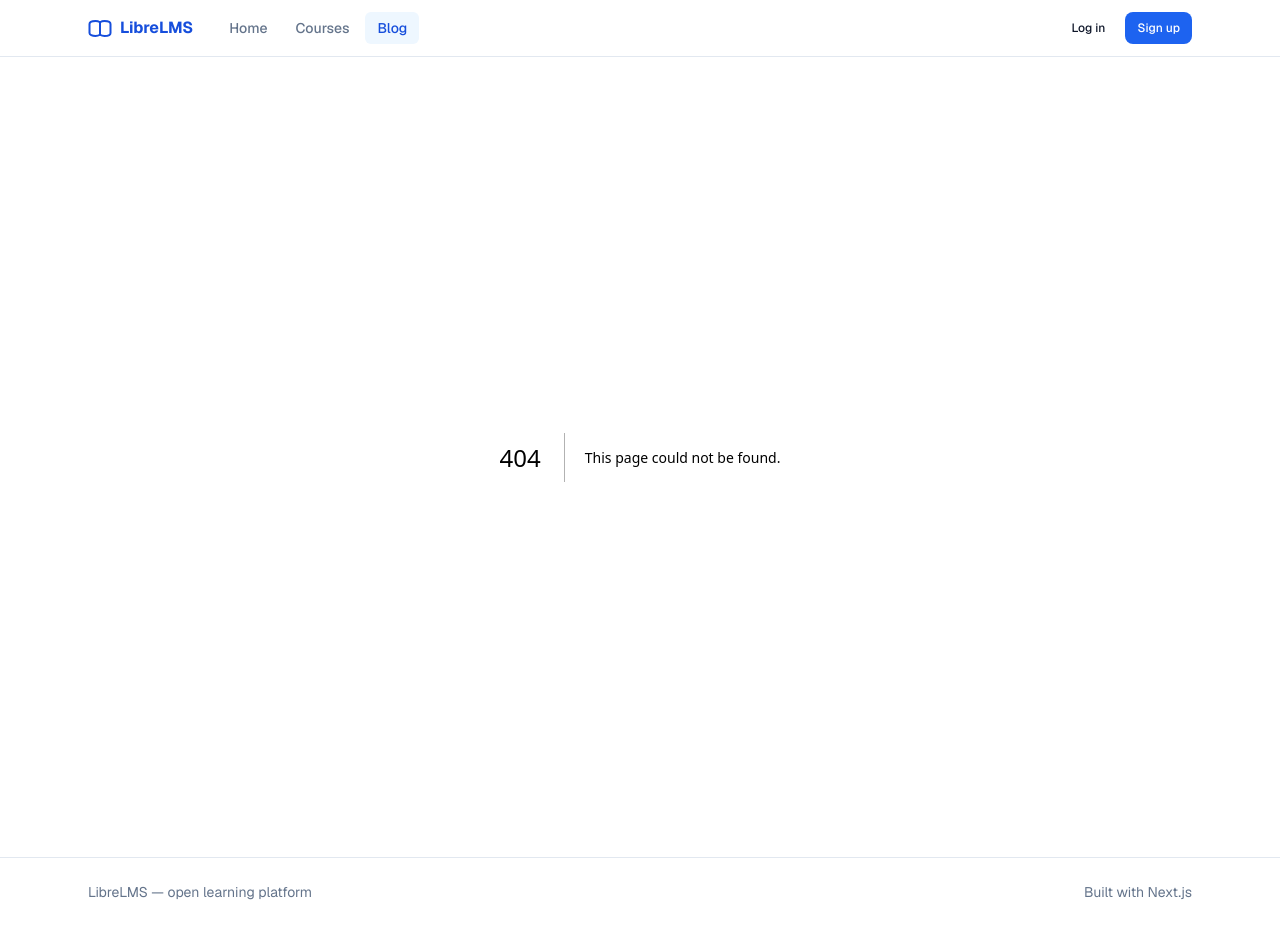
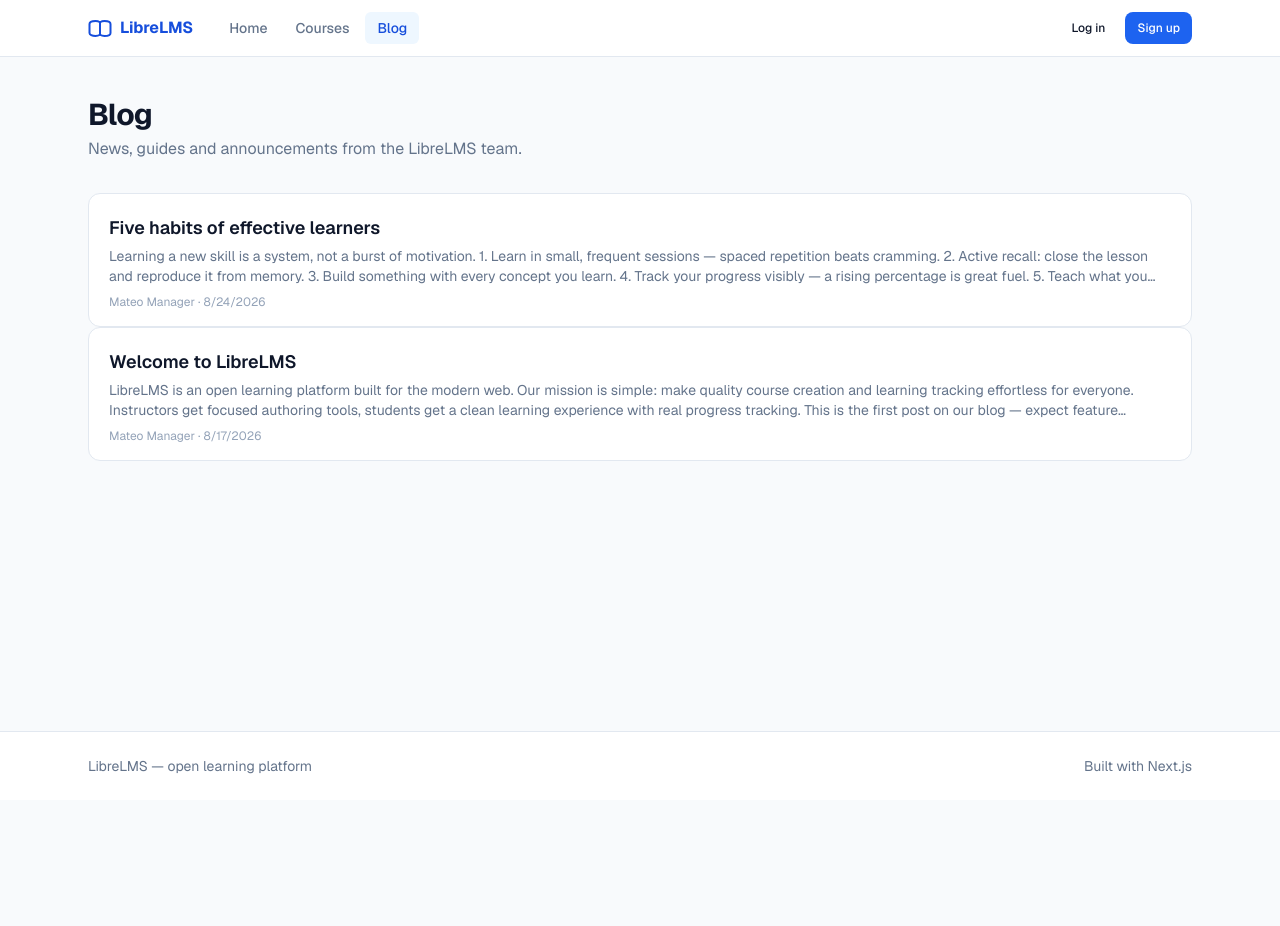
Before and after one commit to saifshahriar/librelms-web, a Next.js app: page /blog in a window 1280 px wide. Before the commit this address had no page. After the commit the page ends 800 px from the top, so only its background shows below. Built offline with nearby package versions, Linux system fonts and the light colour scheme.

Commit message:
feat: blog list page

```diff
--- /dev/null
+++ b/src/app/blog/page.tsx
@@ -0,0 +1,94 @@
+"use client";
+
+import Link from "next/link";
+import { useEffect, useState } from "react";
+import { Badge, Card, CardBody } from "@/components/ui";
+import { postService } from "@/lib/api";
+import { useAuth } from "@/lib/auth-context";
+import { canWritePosts } from "@/lib/permissions";
+import type { Post } from "@/lib/types";
+
+export default function BlogListPage() {
+	const { user } = useAuth();
+	const [posts, setPosts] = useState<Post[]>([]);
+	const [loading, setLoading] = useState(true);
+	const showDrafts = canWritePosts(user);
+
+	useEffect(() => {
+		postService
+			.list({ drafts: showDrafts })
+			.then((res) => setPosts(res.data))
+			.finally(() => setLoading(false));
+	}, [showDrafts]);
+
+	return (
+		<div className="container-page py-10">
+			<div className="mb-8 flex items-end justify-between">
+				<div>
+					<h1 className="text-page-title">Blog</h1>
+					<p className="mt-1 text-ink-muted">
+						News, guides and announcements from the LibreLMS team.
+					</p>
+				</div>
+				{showDrafts && (
+					<Link
+						href="/manage/blog"
+						className="rounded-lg border border-edge px-4 py-2 text-sm font-medium hover:bg-canvas"
+					>
+						Manage posts
+					</Link>
+				)}
+			</div>
+
+			{loading ? (
+				<div className="space-y-4">
+					{[0, 1, 2].map((i) => (
+						<div
+							key={i}
+							className="card-surface h-28 animate-pulse"
+						/>
+					))}
+				</div>
+			) : posts.length === 0 ? (
+				<div className="card-surface px-6 py-16 text-center text-ink-muted">
+					No posts yet.
+				</div>
+			) : (
+				<div className="space-y-4">
+					{posts.map((post) => (
+						<Link key={post.id} href={`/blog/${post.documentId}`}>
+							<Card className="transition-shadow hover:shadow-md">
+								<CardBody>
+									<div className="flex items-start justify-between gap-4">
+										<div>
+											<div className="flex items-center gap-2">
+												{post.publishedAt === null && (
+													<Badge tone="warning">
+														Draft
+													</Badge>
+												)}
+											</div>
+											<h2 className="mt-1 text-lg font-semibold">
+												{post.title}
+											</h2>
+											<p className="mt-1 line-clamp-2 text-sm text-ink-muted">
+												{post.body}
+											</p>
+											<p className="mt-2 text-xs text-ink-faint">
+												{post.authorName} ·{" "}
+												{new Date(
+													post.publishedAt ??
+														post.createdAt,
+												).toLocaleDateString()}
+											</p>
+										</div>
+									</div>
+								</CardBody>
+							</Card>
+						</Link>
+					))}
+				</div>
+			)}
+		</div>
+	);
+}
```
